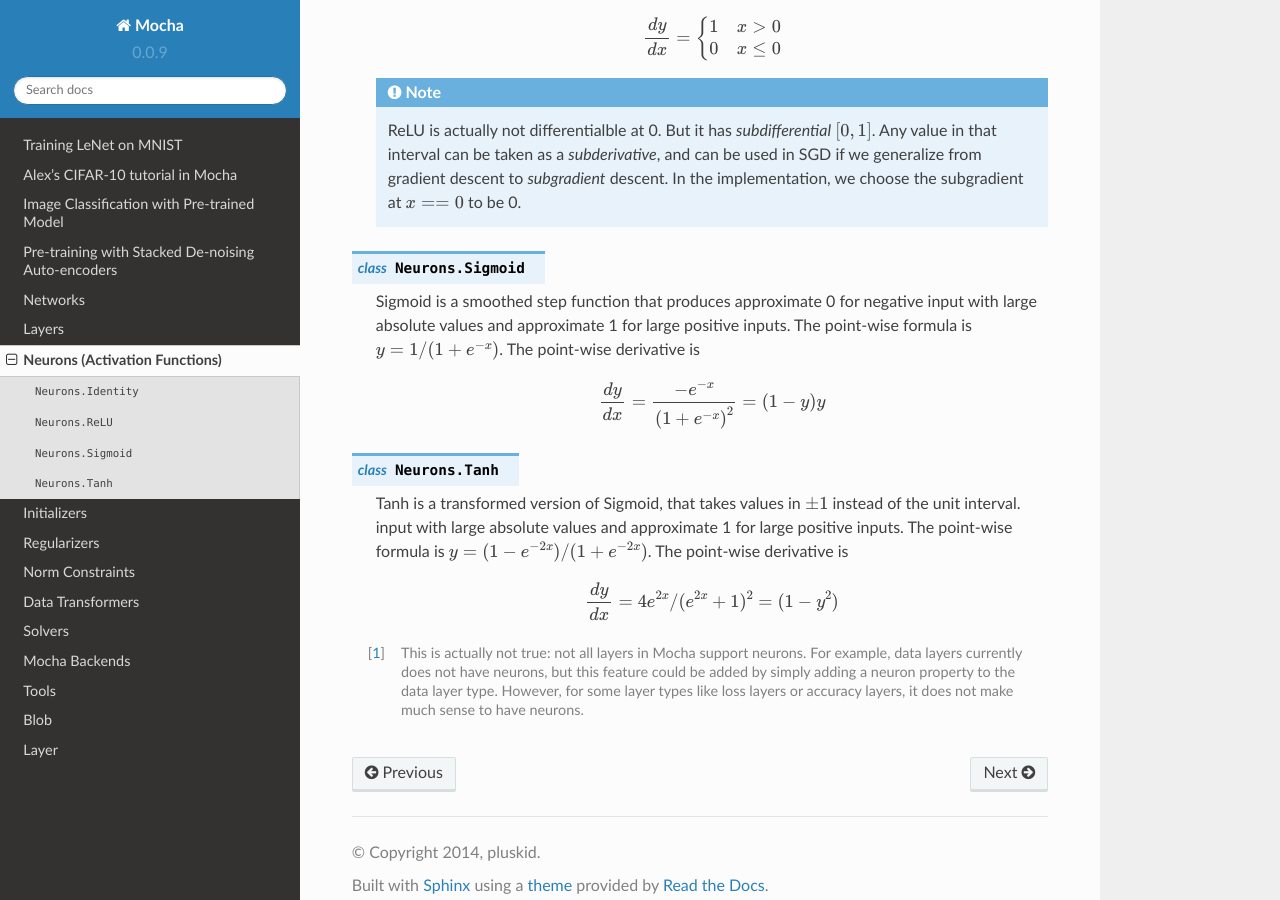
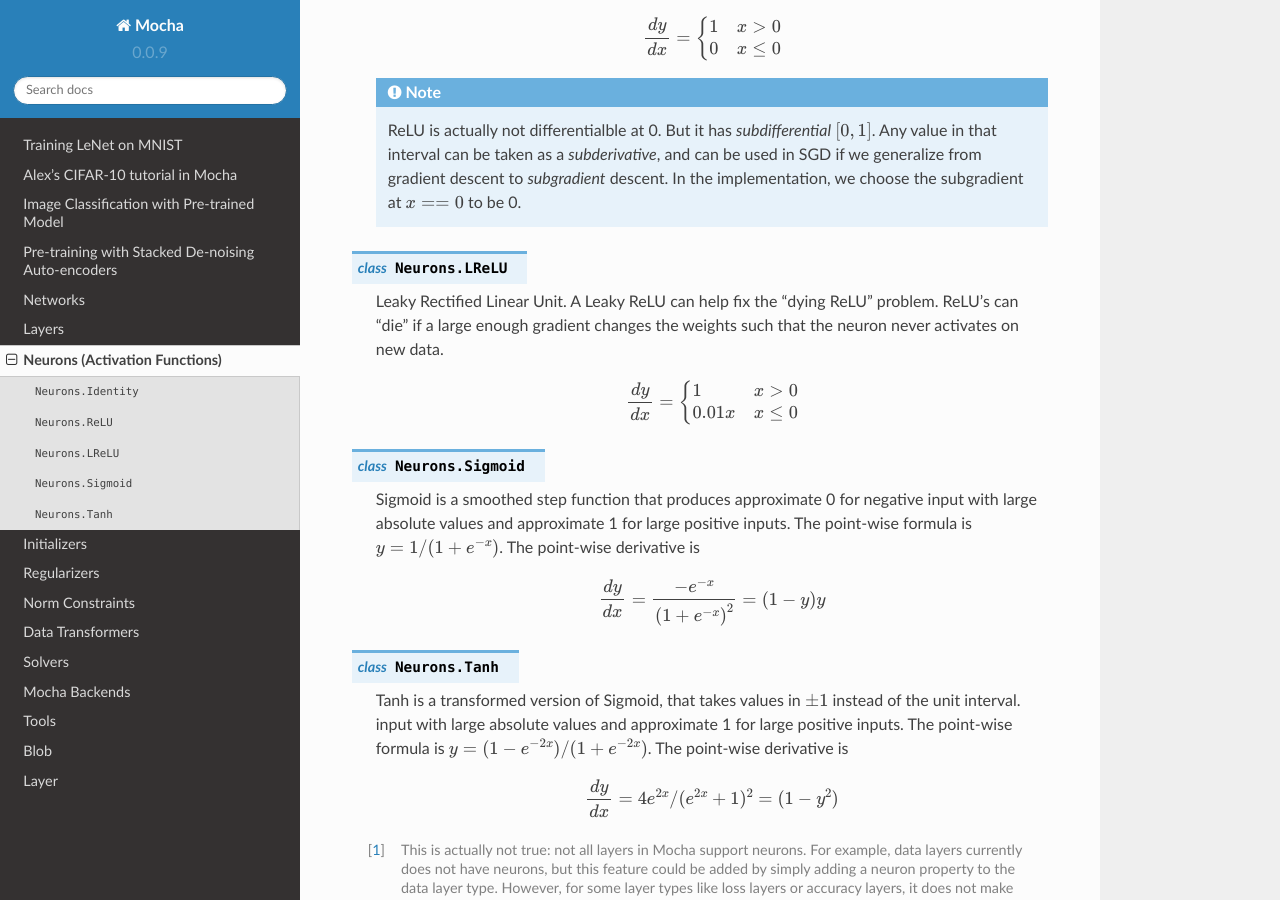
Before and after one commit to pluskid/Mocha.jl, a Sphinx documentation site: the page built from docs/user-guide/neuron.rst, in a window 1280 px wide and 900 px high, scrolled down 432 px. Built offline with Sphinx 7.4.7 and the Read the Docs theme 2.0.0, drawn with Linux system fonts in a browser that asks for light colours.

Commit message:
Leaky ReLU

```diff
--- a/docs/user-guide/neuron.rst
+++ b/docs/user-guide/neuron.rst
@@ -25,6 +25,16 @@ unless it is an identity neuron. Layers have an identity neuron by default [1]_.
       :math:`[0,1]`. Any value in that interval can be taken as
       a *subderivative*, and can be used in SGD if we generalize from gradient
       descent to *subgradient* descent. In the implementation, we choose the subgradient at :math:`x==0` to be 0.
+
+.. class:: Neurons.LReLU
+
+   Leaky Rectified Linear Unit. A Leaky ReLU can help fix the "dying ReLU" problem. ReLU's
+   can "die" if a large enough gradient changes the weights such that the neuron never activates
+   on new data.
+
+   .. math::
+
+      \frac{dy}{dx} = \begin{cases}1 & x > 0 \\ 0.01x & x \leq 0\end{cases}
 
 .. class:: Neurons.Sigmoid
 
```
Also changed, not shown: 6 other files.
